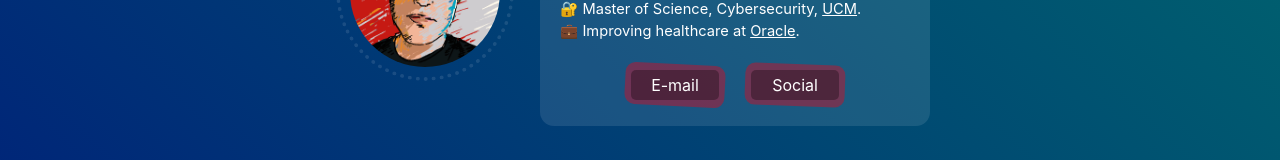
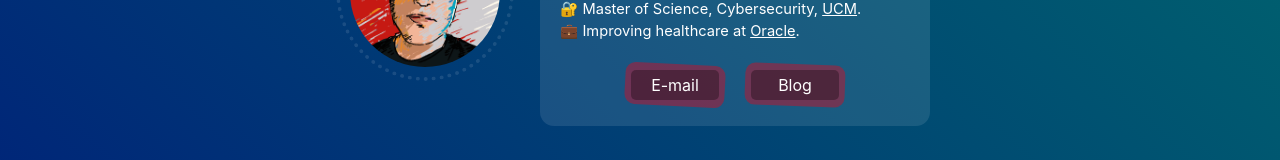
Before and after one commit to jamesmanes/jmanes.me, a React app: page / in a window 1280 px wide. Shown: the part 408-568 px from the top of the page. Built offline with nearby package versions, Linux system fonts and the light colour scheme.

Commit message:
Changed button to say blog..

```diff
--- a/src/js/components/Navigation.jsx
+++ b/src/js/components/Navigation.jsx
@@ -33,7 +33,7 @@ const Navigation = () => {
             <Button href="mailto:contact@jmanes.email"
                     angle={randomAngle()}>E-mail</Button>
             <Button href="https://jmanes.blog/"
-                    angle={randomAngle()}>Social</Button>
+                    angle={randomAngle()}>Blog</Button>
         </ButtonContainer>
     );
 }
```
